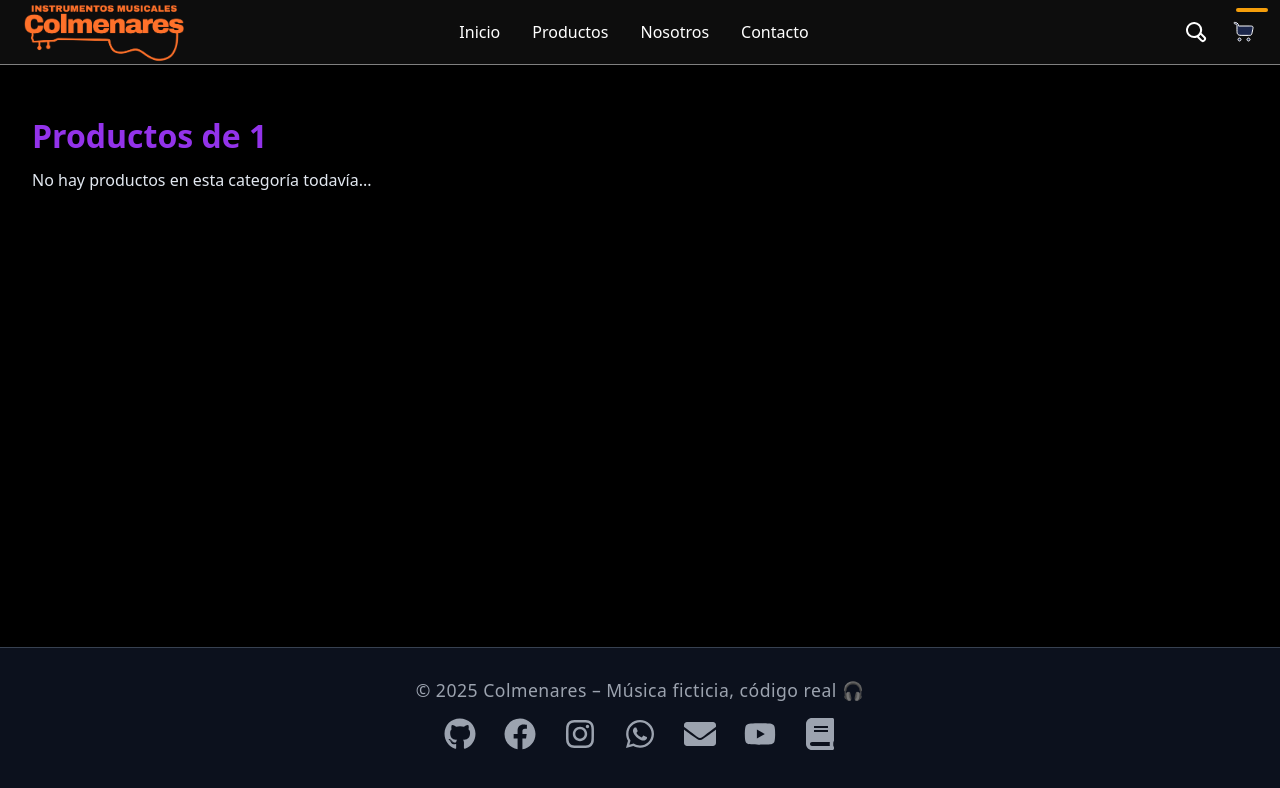
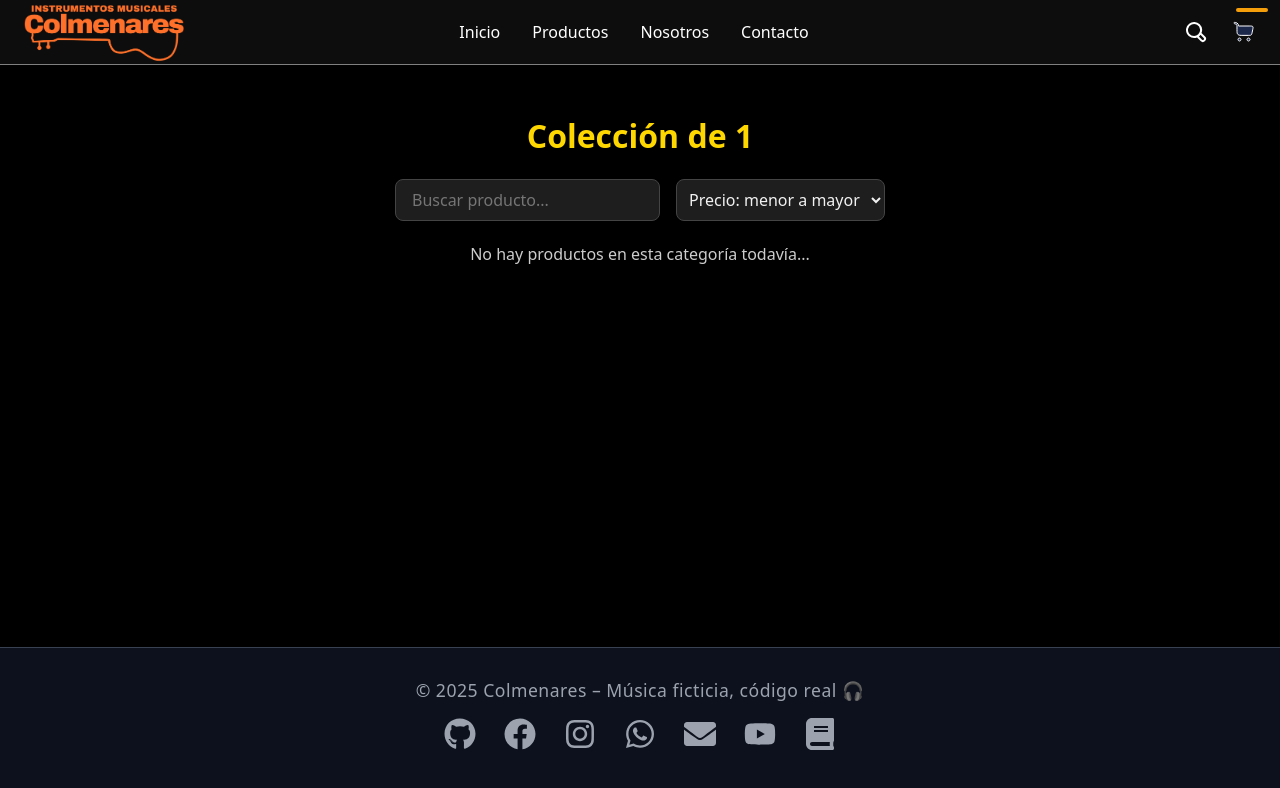
Before and after one commit to Manuelito18/colmenares-react, a React (Vite) app: page /productos/1 in a window 1280 px wide. Shown: the top 788 px of the page. Built offline with nearby package versions, Linux system fonts and the light colour scheme.

Commit message:
feat(Categorias): new update

```diff
--- a/src/pages/CategoriaProductos.jsx
+++ b/src/pages/CategoriaProductos.jsx
@@ -1,22 +1,76 @@
 import { useParams } from "react-router-dom";
 import { productos } from "../data/productos";
-import ProductoCard from "../components/ProductCard";
+import { categorias } from "../data/categProducs";
+import CardProduct from "../components/CardProduct";
 import styles from "./styles/CategoriaProductos.module.css";
+import { useMemo, useState } from "react";
 
 export default function CategoriaProductos() {
   const { categoriaId } = useParams();
-  const getProductos = productos[categoriaId] || [];
+  const [busqueda, setBusqueda] = useState("");
+  const [ordenPrecio, setOrdenPrecio] = useState("asc");
+
+  const productosCategoria = productos[categoriaId] || [];
+
+  const nombreCategoria =
+    categorias.find((cat) => cat.ruta === categoriaId)?.nombre || categoriaId;
+
+  const productosFiltrados = useMemo(() => {
+    let lista = productosCategoria;
+
+    if (busqueda) {
+      lista = lista.filter((p) =>
+        p.nombre.toLowerCase().includes(busqueda.toLowerCase())
+      );
+    }
+
+    const destacados = lista.filter((p) => p.stado === true);
+    const normales = lista.filter((p) => p.stado !== true);
+
+    const ordenar = (arr) =>
+      [...arr].sort((a, b) =>
+        ordenPrecio === "asc" ? a.precio - b.precio : b.precio - a.precio
+      );
+
+    return [...ordenar(destacados), ...ordenar(normales)];
+  }, [productosCategoria, busqueda, ordenPrecio]);
+
+  const handleAddToCart = (producto) => {
+    console.log("Agregar al carrito:", producto);
+  };
 
   return (
     <div className={styles.categoria}>
-      <h1 className={styles.titulo}>Productos de {categoriaId}</h1>
+      <h1 className={styles.titulo}>Colección de {nombreCategoria}</h1>
 
-      {getProductos.length === 0 ? (
-        <p>No hay productos en esta categoría todavía...</p>
+      <div className={styles.controles}>
+        <input
+          type="text"
+          placeholder="Buscar producto..."
+          value={busqueda}
+          onChange={(e) => setBusqueda(e.target.value)}
+        />
+        <select
+          value={ordenPrecio}
+          onChange={(e) => setOrdenPrecio(e.target.value)}
+        >
+          <option value="asc">Precio: menor a mayor</option>
+          <option value="desc">Precio: mayor a menor</option>
+        </select>
+      </div>
+
+      {productosFiltrados.length === 0 ? (
+        <p className={styles.vacio}>
+          No hay productos en esta categoría todavía...
+        </p>
       ) : (
         <div className={styles.grid}>
-          {getProductos.map((prod) => (
-            <ProductoCard key={prod.id} {...prod} /> //ese truco no lo conocia, con el '{...obj}' le pasa el objeto desglosado como props
+          {productosFiltrados.map((prod) => (
+            <CardProduct
+              key={prod.id}
+              producto={{ ...prod, categoria: categoriaId }}
+              onAddToCart={handleAddToCart}
+            />
           ))}
         </div>
       )}
--- a/src/pages/styles/CategoriaProductos.module.css
+++ b/src/pages/styles/CategoriaProductos.module.css
@@ -1,15 +1,48 @@
 .categoria {
+  max-width: 1200px;
+  margin: 0 auto;
   padding: 2rem;
+  color: #f1f1f1;
 }
 
 .titulo {
+  text-align: center;
   font-size: 2rem;
-  margin-bottom: 1rem;
-  color: #9333ea;
+  margin-bottom: 1.5rem;
+  color: #ffd700;
+}
+
+.controles {
+  display: flex;
+  flex-wrap: wrap;
+  gap: 1rem;
+  justify-content: center;
+  margin-bottom: 1.5rem;
+}
+
+.controles input {
+  padding: 0.5rem 1rem;
+  border-radius: 8px;
+  border: 1px solid #444;
+  background-color: #1e1e1e;
+  color: #f1f1f1;
+}
+
+.controles select {
+  padding: 0.5rem;
+  border-radius: 8px;
+  background-color: #1e1e1e;
+  color: #f1f1f1;
+  border: 1px solid #444;
 }
 
 .grid {
   display: grid;
+  grid-template-columns: repeat(auto-fill, minmax(220px, 1fr));
   gap: 1.5rem;
-  grid-template-columns: repeat(auto-fit, minmax(200px, 1fr));
 }
+
+.vacio {
+  text-align: center;
+  color: #ccc;
+}
```
